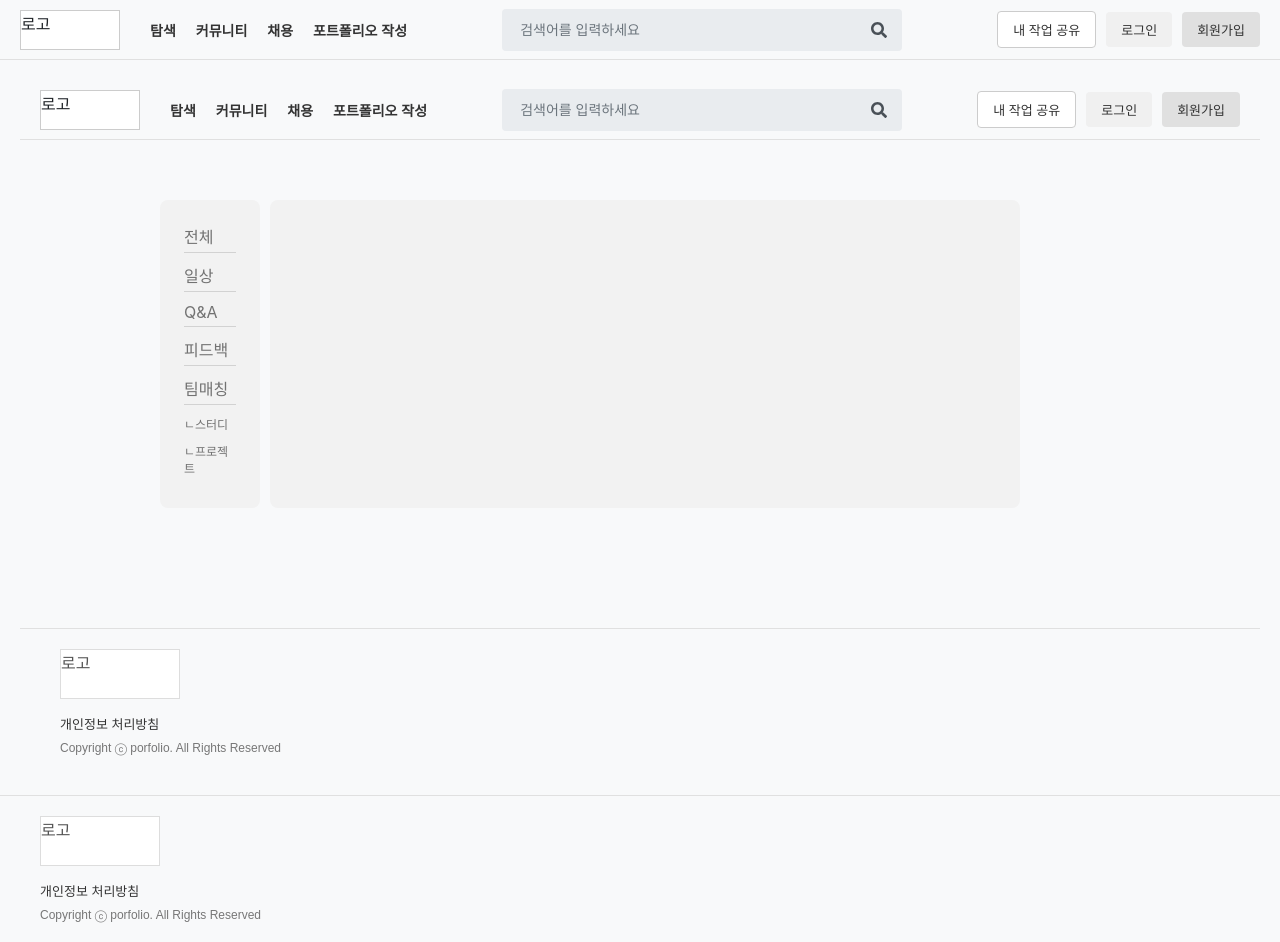
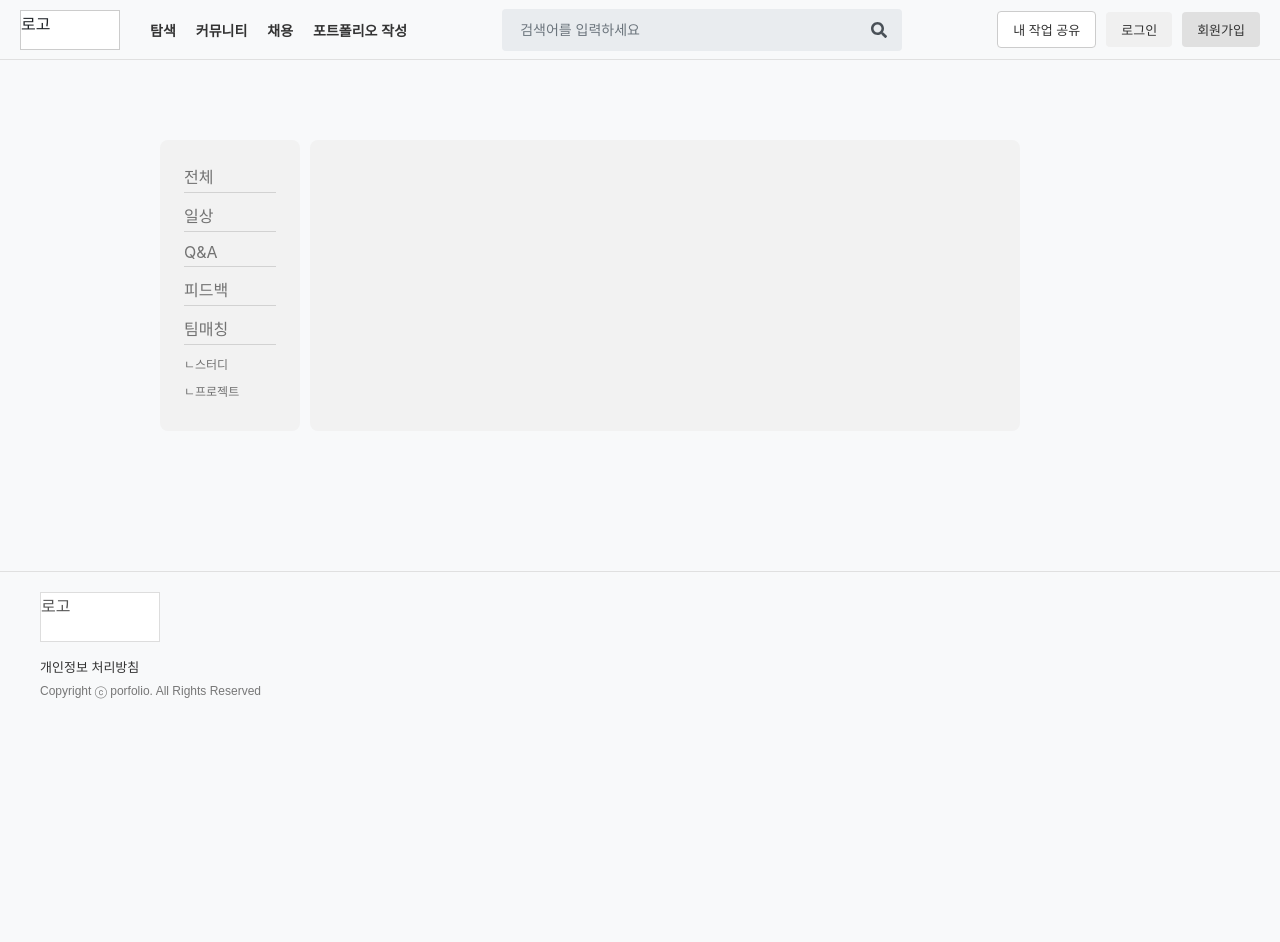
Before and after one commit to SMU-LIKELION-PROJECT-TEAM-2/resume-portfolio-frontend, a React (Vite) app: page /community in a window 1280 px wide. After the commit the page ends 800 px from the top, so only its background shows below. Built offline with nearby package versions, Linux system fonts and the light colour scheme.

Commit message:
design: merge 후 디자인 수정

```diff
--- a/src/App.jsx
+++ b/src/App.jsx
@@ -1,15 +1,24 @@
-import { BrowserRouter } from 'react-router-dom';
+import { BrowserRouter, useLocation } from 'react-router-dom';
 import Router from './routes/Router';
 import Layout from './Layout/Layout';
 import GlobalStyles from './styles/GlobalStyles';
 
+function AppWrapper() {
+  const location = useLocation();
+  const isWritePage = location.pathname === "/community/write";
+
+  return (
+    <>
+      <GlobalStyles />
+      {isWritePage ? <Router /> : <Layout><Router /></Layout>}
+    </>
+  );
+}
+
 function App() {
   return (
     <BrowserRouter>
-      <Layout>
-        <GlobalStyles />
-        <Router />
-      </Layout>
+      <AppWrapper />
     </BrowserRouter>
   );
 }
--- a/src/Layout/Header/Header.jsx
+++ b/src/Layout/Header/Header.jsx
@@ -1,7 +1,7 @@
-import React from 'react';
-import { Link } from 'react-router-dom';
-import './HeaderStyles.css';
-import { FaSearch } from 'react-icons/fa';
+import React from "react";
+import { Link } from "react-router-dom";
+import "./HeaderStyles.css";
+import { FaSearch } from "react-icons/fa";
 
 const Header = () => {
   return (
@@ -11,10 +11,18 @@ const Header = () => {
           <p>로고</p>
         </div>
         <nav className="navigation">
-          <Link to="/" className="nav-link">탐색</Link>
-          <a href="#community" className="nav-link">커뮤니티</a>
-          <Link to="/jobs" className="nav-link">채용</Link>
-          <Link to="/editor" className="nav-link">포트폴리오 작성</Link>
+          <Link to="/" className="nav-link">
+            탐색
+          </Link>
+          <Link to="/community/all" className="nav-link">
+            커뮤니티
+          </Link>
+          <Link to="/jobs" className="nav-link">
+            채용
+          </Link>
+          <Link to="/editor" className="nav-link">
+            포트폴리오 작성
+          </Link>
         </nav>
       </div>
       <div className="header-center">
--- a/src/components/Community/Index/Sidebar.jsx
+++ b/src/components/Community/Index/Sidebar.jsx
@@ -2,7 +2,7 @@ import styled from "@emotion/styled";
 import { NavLink } from "react-router-dom";
 
 const Aside = styled.aside`
-  width: 100px;
+  width: 140px;
   height: min-content;
   background-color: #f2f2f2;
   padding: 24px 24px 32px 24px;
--- a/src/components/MyPage/Edit/DocumentEdit.jsx
+++ b/src/components/MyPage/Edit/DocumentEdit.jsx
@@ -103,7 +103,7 @@ const DocumentEdit = () => {
         </TextBox>
         <TextBox>
           자기소개
-          <TextArea rows={14} placeholder="본인에 대한 설명을 쓰는 칸입니다." />
+          <TextArea rows={12} placeholder="본인에 대한 설명을 쓰는 칸입니다." />
         </TextBox>
       </ProfileForm>
     </Layout>
--- a/src/components/MyPage/Index/UserCareer.jsx
+++ b/src/components/MyPage/Index/UserCareer.jsx
@@ -2,7 +2,7 @@ import styled from "@emotion/styled";
 import CareerItem from "./CareerItem";
 
 const Layout = styled.div`
-  width: 281px;
+  width: 321px;
   background-color: #eeeeee;
   border-radius: 8px;
   margin-left: 140px;
--- a/src/components/MyPage/Index/UserProfile.jsx
+++ b/src/components/MyPage/Index/UserProfile.jsx
@@ -4,7 +4,7 @@ import { NavLink } from "react-router-dom";
 
 const ProfileLayout = styled.div`
   background-color: #eeeeee;
-  width: 281px;
+  width: 321px;
   position: relative;
   z-index: 20;
   border-radius: 8px;
--- a/src/pages/Community/Community.jsx
+++ b/src/pages/Community/Community.jsx
@@ -48,14 +48,12 @@ const Main = styled.main`
 const Community = () => {
   return (
     <>
-      <Header />
       <Layout>
         <Sidebar />
         <Main>
           <Outlet />
         </Main>
       </Layout>
-      <Footer />
     </>
   );
 };
--- a/src/pages/MyPage/MyPage.jsx
+++ b/src/pages/MyPage/MyPage.jsx
@@ -4,9 +4,7 @@ import MyPageMain from "../../components/MyPage/Index/MyPageMain";
 function MyPage() {
   return (
     <>
-      <Header />
       <MyPageMain />
-      <Footer />
     </>
   );
 }
--- a/src/pages/MyPage/ProfileEdit.jsx
+++ b/src/pages/MyPage/ProfileEdit.jsx
@@ -17,12 +17,10 @@ const Main = styled.main`
 const ProfileEdit = () => {
   return (
     <>
-      <Header />
       <Main>
         <DocumentEdit />
         <CareerEdit />
       </Main>
-      <Footer />
     </>
   );
 };
```
